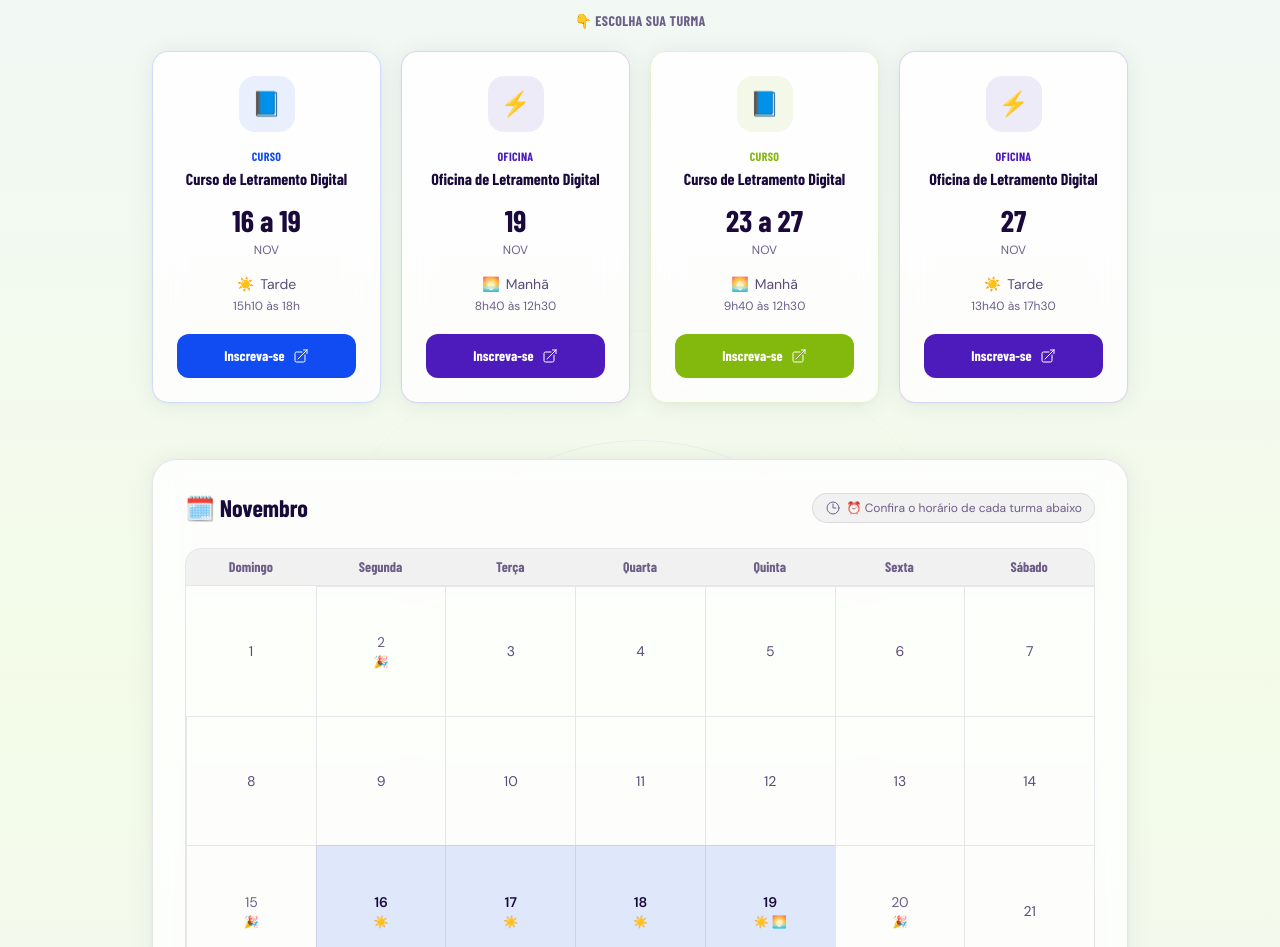
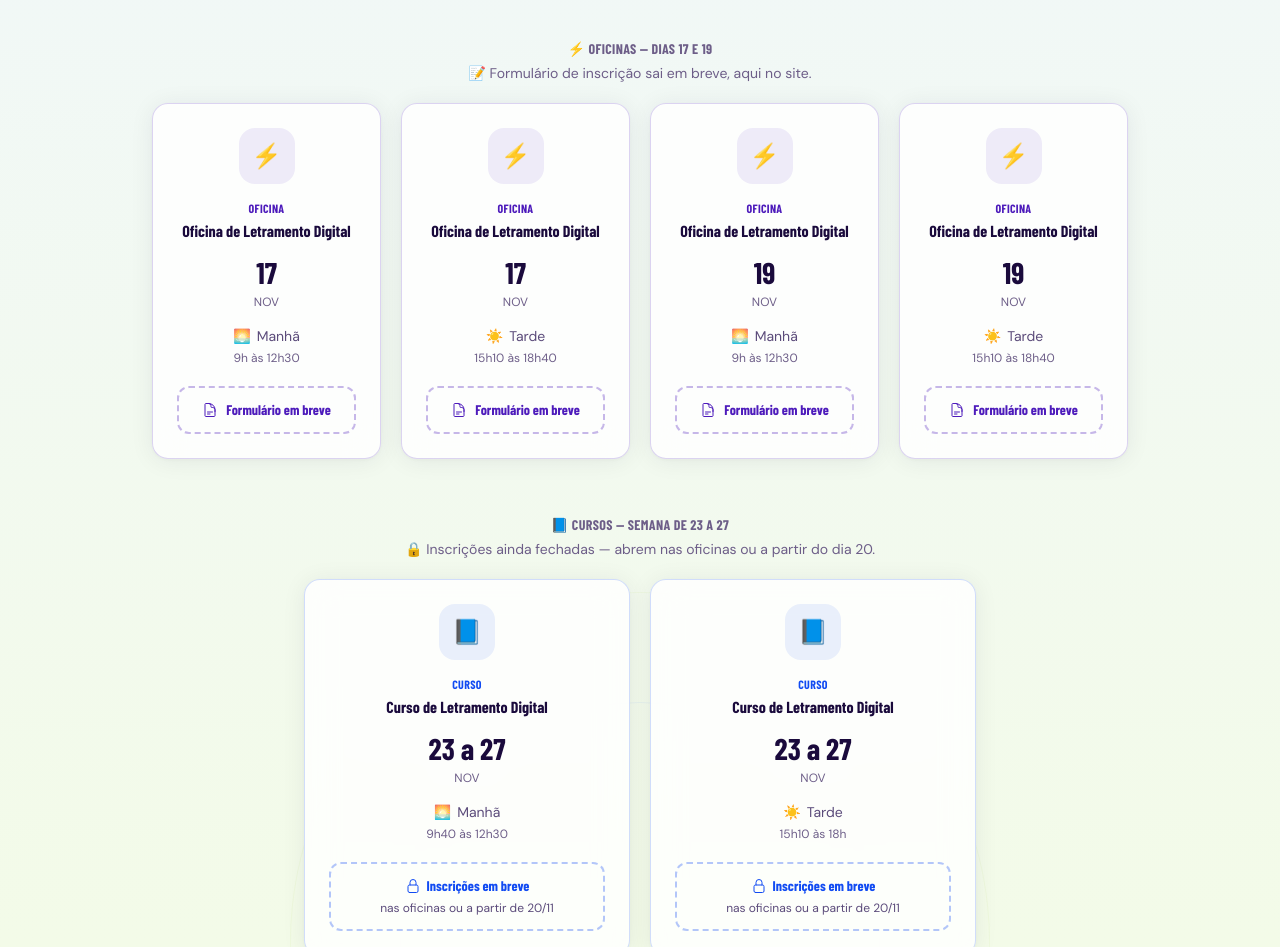
Before and after one commit to heliodevreact-star/catadoresDigitais, a React (Vite) app in the folder landing/: page / in a window 1280 px wide. Shown: the part 1445-2392 px from the top of the page. Built offline with nearby package versions, Linux system fonts and the light colour scheme; a web font is replaced by a local one.

Commit message:
new schedule

```diff
--- a/landing/src/components/ComingSoon.tsx
+++ b/landing/src/components/ComingSoon.tsx
@@ -1,6 +1,13 @@
 import { motion, useInView } from 'framer-motion';
 import { useRef, useState } from 'react';
-import { HiOutlineMapPin, HiOutlineUserGroup, HiOutlineArrowTopRightOnSquare, HiOutlineClock } from 'react-icons/hi2';
+import {
+  HiOutlineMapPin,
+  HiOutlineUserGroup,
+  HiOutlineArrowTopRightOnSquare,
+  HiOutlineClock,
+  HiOutlineDocumentText,
+  HiOutlineLockClosed,
+} from 'react-icons/hi2';
 import { HiSparkles } from 'react-icons/hi';
 import { useTheme } from '../context/ThemeContext';
 
@@ -15,25 +22,38 @@ type Sessao = {
   periodoIcon: string;
   horario: string;
   color: string;
-  link: string;
 };
 
-const sessoes: Sessao[] = [
+const COR_CURSO = '#114BF2';
+const COR_OFICINA = '#4D1BBB';
+
+const oficinas: Sessao[] = [
   {
-    id: 'curso-1',
-    tipo: 'Curso',
-    icon: '📘',
-    titulo: 'Curso de Letramento Digital',
-    dataLabel: '16 a 19',
-    dias: [16, 17, 18, 19],
+    id: 'oficina-17-manha',
+    tipo: 'Oficina',
+    icon: '⚡',
+    titulo: 'Oficina de Letramento Digital',
+    dataLabel: '17',
+    dias: [17],
+    periodo: 'Manhã',
+    periodoIcon: '🌅',
+    horario: '9h às 12h30',
+    color: COR_OFICINA,
+  },
+  {
+    id: 'oficina-17-tarde',
+    tipo: 'Oficina',
+    icon: '⚡',
+    titulo: 'Oficina de Letramento Digital',
+    dataLabel: '17',
+    dias: [17],
     periodo: 'Tarde',
     periodoIcon: '☀️',
-    horario: '15h10 às 18h',
-    color: '#114BF2',
-    link: 'https://forms.gle/f69ML5n6YM53G2UAA',
+    horario: '15h10 às 18h40',
+    color: COR_OFICINA,
   },
   {
-    id: 'oficina-1',
+    id: 'oficina-19-manha',
     tipo: 'Oficina',
     icon: '⚡',
     titulo: 'Oficina de Letramento Digital',
@@ -41,12 +61,26 @@ const sessoes: Sessao[] = [
     dias: [19],
     periodo: 'Manhã',
     periodoIcon: '🌅',
-    horario: '8h40 às 12h30',
-    color: '#4D1BBB',
-    link: 'https://forms.gle/YSCudAYeDVrDdaP38',
+    horario: '9h às 12h30',
+    color: COR_OFICINA,
   },
   {
-    id: 'curso-2',
+    id: 'oficina-19-tarde',
+    tipo: 'Oficina',
+    icon: '⚡',
+    titulo: 'Oficina de Letramento Digital',
+    dataLabel: '19',
+    dias: [19],
+    periodo: 'Tarde',
+    periodoIcon: '☀️',
+    horario: '15h10 às 18h40',
+    color: COR_OFICINA,
+  },
+];
+
+const cursos: Sessao[] = [
+  {
+    id: 'curso-manha',
     tipo: 'Curso',
     icon: '📘',
     titulo: 'Curso de Letramento Digital',
@@ -55,23 +89,23 @@ const sessoes: Sessao[] = [
     periodo: 'Manhã',
     periodoIcon: '🌅',
     horario: '9h40 às 12h30',
-    color: '#83B80D',
-    link: 'https://forms.gle/Vfofzr1nASUfaf898',
+    color: COR_CURSO,
   },
   {
-    id: 'oficina-2',
-    tipo: 'Oficina',
-    icon: '⚡',
-    titulo: 'Oficina de Letramento Digital',
-    dataLabel: '27',
-    dias: [27],
+    id: 'curso-tarde',
+    tipo: 'Curso',
+    icon: '📘',
+    titulo: 'Curso de Letramento Digital',
+    dataLabel: '23 a 27',
+    dias: [23, 24, 25, 26, 27],
     periodo: 'Tarde',
     periodoIcon: '☀️',
-    horario: '13h40 às 17h30',
-    color: '#4D1BBB',
-    link: 'https://forms.gle/r7M1Luoj8wbTe1Ei6',
+    horario: '15h10 às 18h',
+    color: COR_CURSO,
   },
 ];
+
+const sessoes: Sessao[] = [...oficinas, ...cursos];
 
 // Novembro/2026 começa num domingo — grade usada para o mini-calendário visual.
 const DIAS_SEMANA_ABREV = ['D', 'S', 'T', 'Q', 'Q', 'S', 'S'];
@@ -180,7 +214,7 @@ export function ComingSoon() {
             <motion.div animate={{ rotate: 360 }} transition={{ duration: 3, repeat: Infinity, ease: 'linear' }}>
               <HiSparkles className="w-4 h-4" />
             </motion.div>
-            <span className="font-syne font-bold text-sm tracking-wide uppercase">inscrições</span>
+            <span className="font-syne font-bold text-sm tracking-wide uppercase">em breve</span>
           </div>
         </motion.div>
 
@@ -191,8 +225,8 @@ export function ComingSoon() {
           transition={{ duration: 0.7, delay: 0.1 }}
           className="font-syne font-extrabold text-4xl md:text-5xl lg:text-6xl text-[var(--c-text)] text-center mb-6 leading-tight"
         >
-          As inscrições estão{' '}
-          <span className="text-[var(--c-accent-blue)]">abertas!</span>
+          Nossas turmas de novembro{' '}
+          <span className="text-[var(--c-accent-blue)]">já têm data!</span>
         </motion.h2>
 
         <motion.p
@@ -201,9 +235,10 @@ export function ComingSoon() {
           transition={{ duration: 0.6, delay: 0.2 }}
           className="font-dm text-lg md:text-xl text-[var(--c-muted)] text-center max-w-2xl mx-auto mb-14 leading-relaxed"
         >
-          As inscrições para os cursos de letramento digital de novembro já estão
-          abertas — veja as datas e inscreva-se abaixo. Em breve, abrimos turmas de
-          montagem e configuração de computadores também.
+          As oficinas de letramento digital são nos dias 17 e 19, de manhã e à
+          tarde — o formulário de inscrição sai em breve. Os cursos são na semana
+          de 23 a 27, também nos dois períodos, com inscrições abrindo durante as
+          oficinas ou a partir do dia 20.
         </motion.p>
 
         {/* Curso x Oficina */}
@@ -240,26 +275,24 @@ export function ComingSoon() {
           </div>
         </motion.div>
 
-        {/* Cards de inscrição */}
-        <h3 className="font-syne font-bold text-sm tracking-wide uppercase text-[var(--c-subtle)] text-center mb-5">
-          👇 Escolha sua turma
+        {/* Oficinas */}
+        <h3 className="font-syne font-bold text-sm tracking-wide uppercase text-[var(--c-subtle)] text-center mb-1">
+          ⚡ Oficinas — dias 17 e 19
         </h3>
+        <p className="font-dm text-sm text-[var(--c-subtle)] text-center mb-5">
+          📝 Formulário de inscrição sai em breve, aqui no site.
+        </p>
         <motion.div
           initial={{ opacity: 0, y: 30 }}
           animate={inView ? { opacity: 1, y: 0 } : {}}
           transition={{ duration: 0.7, delay: 0.3 }}
           className="grid grid-cols-1 sm:grid-cols-2 lg:grid-cols-4 gap-5 mb-14"
         >
-          {sessoes.map((s, i) => (
-            <motion.a
+          {oficinas.map((s, i) => (
+            <motion.div
               key={s.id}
-              href={s.link}
-              target="_blank"
-              rel="noopener noreferrer"
-              aria-label={`Inscreva-se: ${s.titulo}, ${s.dataLabel} de novembro, período da ${s.periodo.toLowerCase()}`}
               initial={{ opacity: 0, y: 20 }}
               animate={inView ? { opacity: 1, y: 0 } : {}}
-              whileHover={{ y: -4 }}
               transition={{ duration: 0.5, delay: 0.35 + i * 0.08 }}
               className="glass-card rounded-2xl p-6 text-center flex flex-col"
               style={{ borderColor: `${s.color}30` }}
@@ -285,12 +318,67 @@ export function ComingSoon() {
               </div>
               <div className="font-dm text-xs text-[var(--c-subtle)] mb-5">{s.horario}</div>
               <div
-                className="mt-auto font-syne font-bold text-sm text-white px-4 py-3 rounded-xl flex items-center justify-center gap-2 transition-opacity hover:opacity-90"
-                style={{ background: s.color }}
+                className="mt-auto font-syne font-bold text-sm px-4 py-3 rounded-xl flex items-center justify-center gap-2 border-2 border-dashed"
+                style={{ borderColor: `${s.color}50`, color: s.color }}
               >
-                Inscreva-se <HiOutlineArrowTopRightOnSquare className="w-4 h-4" />
+                <HiOutlineDocumentText className="w-4 h-4" /> Formulário em breve
               </div>
-            </motion.a>
+            </motion.div>
+          ))}
+        </motion.div>
+
+        {/* Cursos */}
+        <h3 className="font-syne font-bold text-sm tracking-wide uppercase text-[var(--c-subtle)] text-center mb-1">
+          📘 Cursos — semana de 23 a 27
+        </h3>
+        <p className="font-dm text-sm text-[var(--c-subtle)] text-center mb-5">
+          🔒 Inscrições ainda fechadas — abrem nas oficinas ou a partir do dia 20.
+        </p>
+        <motion.div
+          initial={{ opacity: 0, y: 30 }}
+          animate={inView ? { opacity: 1, y: 0 } : {}}
+          transition={{ duration: 0.7, delay: 0.35 }}
+          className="grid grid-cols-1 sm:grid-cols-2 gap-5 max-w-2xl mx-auto mb-14"
+        >
+          {cursos.map((s, i) => (
+            <motion.div
+              key={s.id}
+              initial={{ opacity: 0, y: 20 }}
+              animate={inView ? { opacity: 1, y: 0 } : {}}
+              transition={{ duration: 0.5, delay: 0.45 + i * 0.08 }}
+              className="glass-card rounded-2xl p-6 text-center flex flex-col"
+              style={{ borderColor: `${s.color}30` }}
+            >
+              <div
+                className="w-14 h-14 rounded-2xl flex items-center justify-center mx-auto mb-4 text-2xl"
+                style={{ background: `${s.color}15` }}
+              >
+                {s.icon}
+              </div>
+              <span className="font-syne font-bold text-xs tracking-wide uppercase mb-1" style={{ color: s.color }}>
+                {s.tipo}
+              </span>
+              <h4 className="font-syne font-bold text-base text-[var(--c-text)] mb-3 leading-snug">
+                {s.titulo}
+              </h4>
+              <div className="font-syne font-extrabold text-3xl text-[var(--c-text)] mb-1">
+                {s.dataLabel}
+              </div>
+              <div className="font-dm text-xs text-[var(--c-subtle)] mb-4">NOV</div>
+              <div className="font-dm text-sm text-[var(--c-muted)] mb-1 flex items-center justify-center gap-1.5">
+                <span>{s.periodoIcon}</span> {s.periodo}
+              </div>
+              <div className="font-dm text-xs text-[var(--c-subtle)] mb-5">{s.horario}</div>
+              <div
+                className="mt-auto font-dm text-xs px-4 py-3 rounded-xl flex flex-col items-center justify-center gap-1 border-2 border-dashed leading-snug"
+                style={{ borderColor: `${s.color}50`, color: 'var(--c-muted)' }}
+              >
+                <span className="flex items-center gap-1.5 font-syne font-bold text-sm" style={{ color: s.color }}>
+                  <HiOutlineLockClosed className="w-4 h-4" /> Inscrições em breve
+                </span>
+                nas oficinas ou a partir de 20/11
+              </div>
+            </motion.div>
           ))}
         </motion.div>
 
@@ -381,12 +469,11 @@ export function ComingSoon() {
 
           <div className="flex flex-wrap gap-x-5 gap-y-2 justify-center font-dm text-xs sm:text-sm text-[var(--c-muted)] mb-3">
             <span className="flex items-center gap-1.5">
-              <span className="w-3 h-3 rounded-full" style={{ background: '#114BF2' }} /> ☀️ Curso — tarde (15h10–18h)
+              <span className="w-3 h-3 rounded-full" style={{ background: COR_OFICINA }} /> 🌅☀️ Oficina — manhã e tarde (dias 17 e 19)
             </span>
             <span className="flex items-center gap-1.5">
-              <span className="w-3 h-3 rounded-full" style={{ background: '#83B80D' }} /> 🌅 Curso — manhã (9h40–12h30)
+              <span className="w-3 h-3 rounded-full" style={{ background: COR_CURSO }} /> 🌅☀️ Curso — manhã e tarde (23 a 27)
             </span>
-            <span className="flex items-center gap-1.5">⚡ Oficina (mesmo conteúdo, só 1 dia): manhã 8h40–12h30 ou tarde 13h40–17h30</span>
             <span className="flex items-center gap-1.5">🎉 Feriado (sem aula)</span>
           </div>
           <p className="font-dm text-xs text-[var(--c-subtle)] text-center">
@@ -399,7 +486,7 @@ export function ComingSoon() {
           🎯 Prioridade garantida
         </h3>
         <p className="font-dm text-base text-[var(--c-muted)] text-center max-w-2xl mx-auto mb-8">
-          As inscrições estão abertas pra toda a comunidade. Esses grupos têm vaga garantida nas turmas:
+          Quando as inscrições abrirem, serão pra toda a comunidade. Esses grupos têm vaga garantida nas turmas:
         </p>
         <motion.div
           initial={{ opacity: 0, y: 30 }}
```
